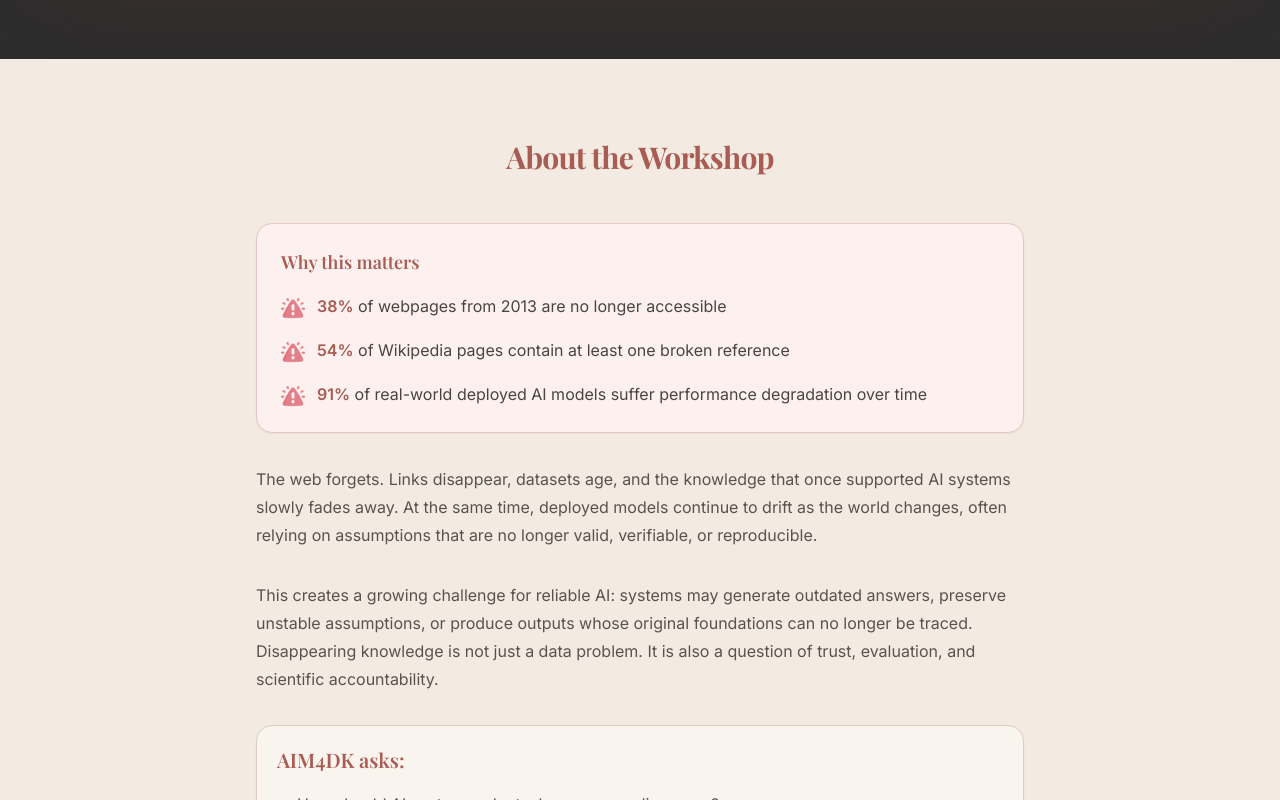
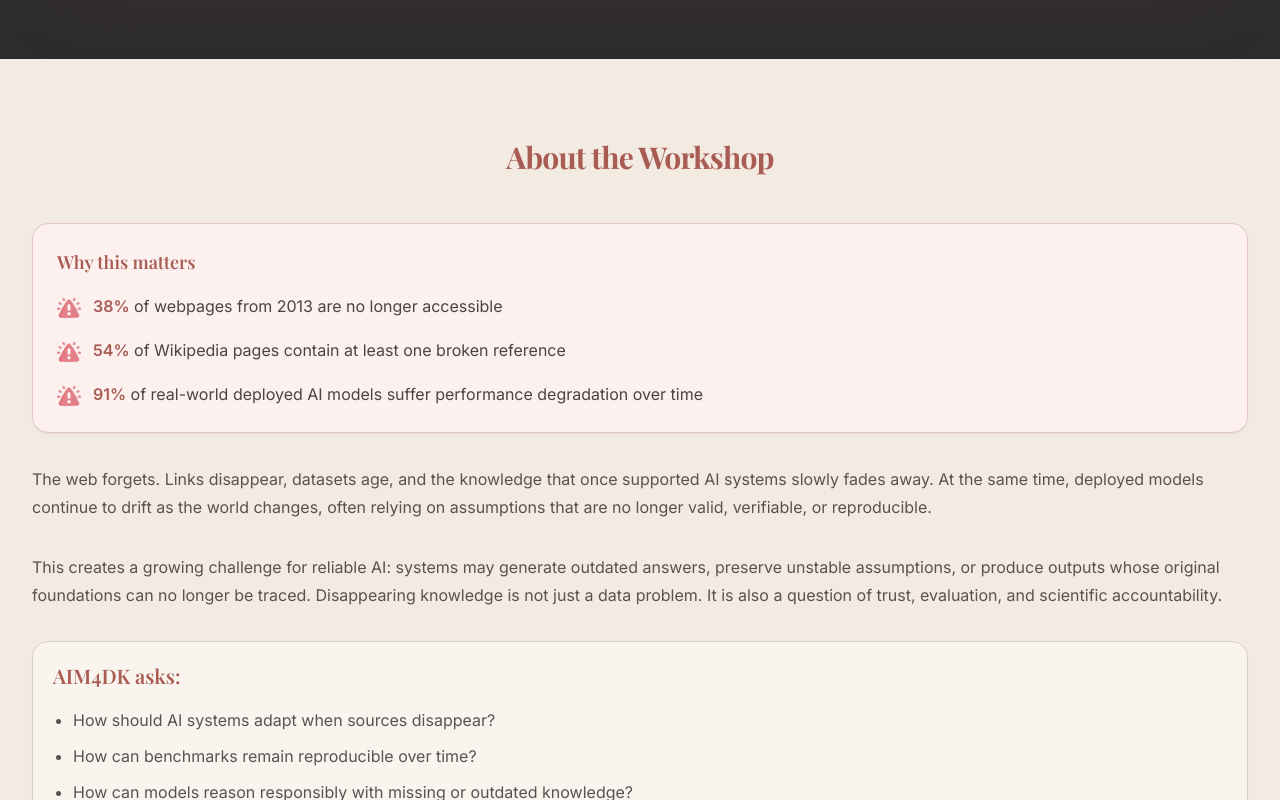
Before and after one commit to ElizaZhou96/aim4dk, a React (Vite) app: page / in a window 1280 px wide. Shown: the part 680-1480 px from the top of the page. Built offline with nearby package versions, Linux system fonts and the light colour scheme.

Commit message:
Update App.tsx

```diff
--- a/src/App.tsx
+++ b/src/App.tsx
@@ -134,8 +134,7 @@
 
         {/* About Section */}
         <section id="about" className="bg-[#F3EAE2] py-14 sm:py-16 lg:py-20 text-[#3A3533]">
-          <div className="max-w-5xl mx-auto px-3 sm:px-4 lg:px-4">
-            <div className="max-w-3xl mx-auto">
+          <div className="max-w-7xl mx-auto px-4 sm:px-6 lg:px-8">
               <h2 className="text-2xl sm:text-3xl font-bold tracking-tight text-[#A85C53] text-center mb-10 sm:mb-12">
                 About the Workshop
               </h2>
@@ -290,7 +289,6 @@
                   </div>
                 </div>
               </div>
-            </div>
           </div>
         </section>
 
```
